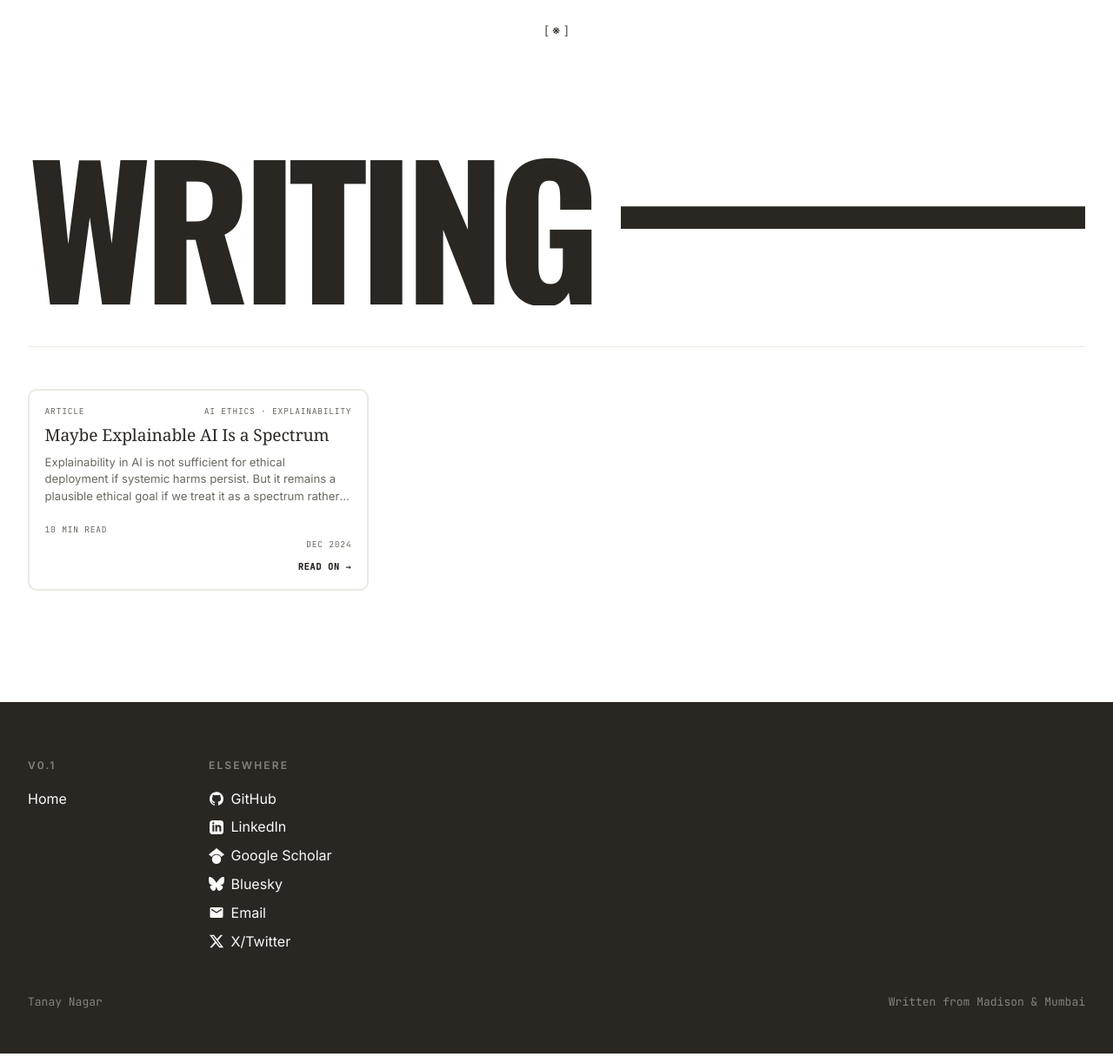
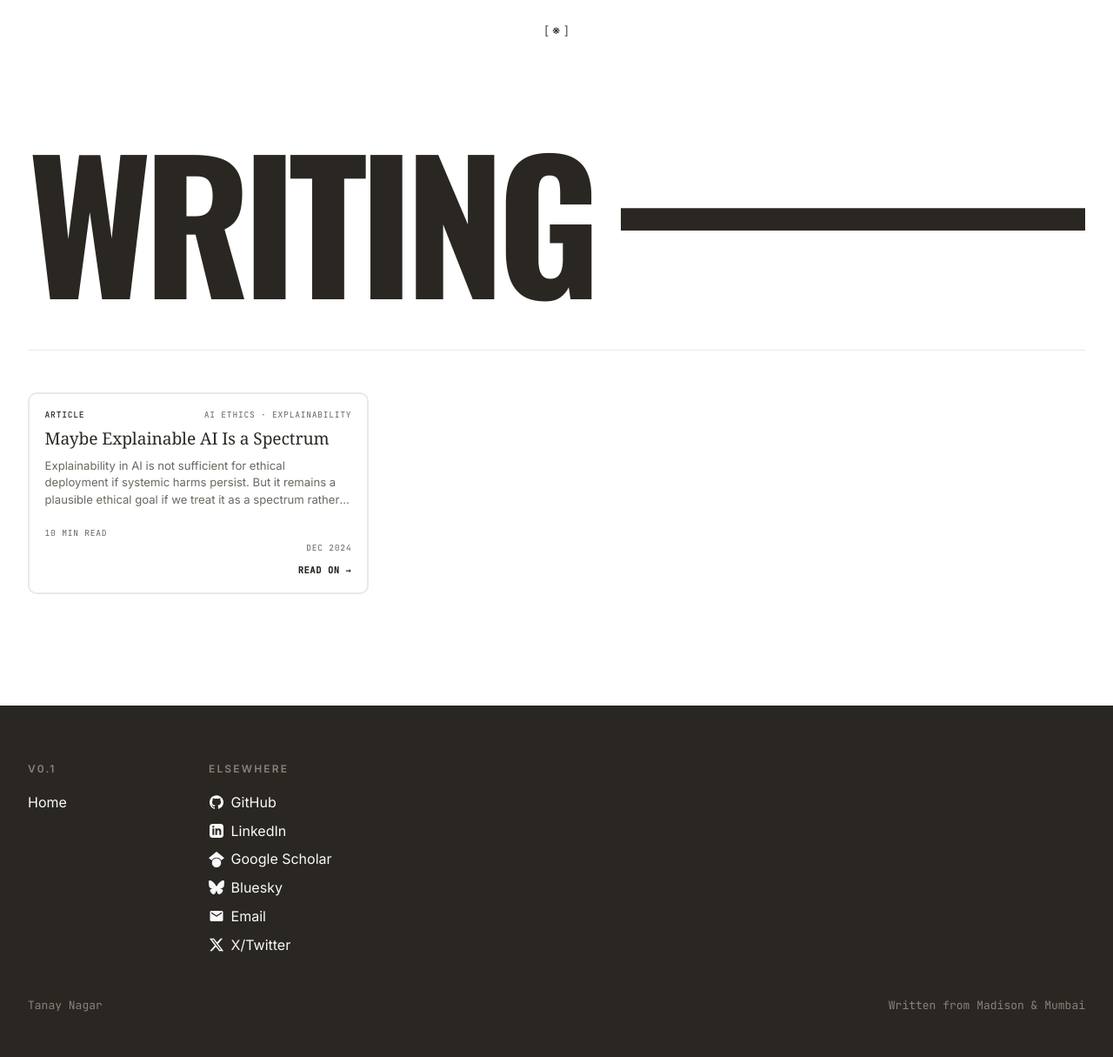
Before and after one commit to tnagar72/tnagar72.github.io, a Jekyll site: the page built from writing.html, in a window 1280 px wide. Shown: the whole page at 87% size. Built offline with Jekyll 4.4.1, drawn with Linux system fonts in a browser that asks for light colours; some web fonts are replaced.

Commit message:
feat(writing): distinguish Article vs Note in card kind label
Adds a kind-modifier class to the .field-meta-top .kind span:
- Article  → solid ink, weight 500, no pill (default register)
- Note     → cream text on a muted sage pill (#6b8e8a), so a
             Note card reads instantly differently from an Article

Sage is intentionally muted and distinct from --color-link (the
accent blue), so the pill cannot be mistaken for a clickable
element.

Also drops the WRITING title's line-height back to the default 1
and removes the cap-padding compensation — the slight bar
misalignment trades for more honest typography.

```diff
--- a/_includes/writing-index-card.html
+++ b/_includes/writing-index-card.html
@@ -41,8 +41,10 @@
 
 {%- assign post = include.post -%}
 {%- assign kind_label = "Note" -%}
+{%- assign kind_modifier = "kind--note" -%}
 {%- if post.layout == "article" -%}
   {%- assign kind_label = "Article" -%}
+  {%- assign kind_modifier = "kind--article" -%}
 {%- endif -%}
 
 {%- assign tag_primary   = post.topics[0] -%}
@@ -59,7 +61,7 @@
    itemscope itemtype="https://schema.org/Article">
 
   <div class="field-meta-top">
-    <span class="kind" itemprop="genre">{{ kind_label }}</span>
+    <span class="kind {{ kind_modifier }}" itemprop="genre">{{ kind_label }}</span>
     <span class="tags">{{ tag_primary }} &middot; {{ tag_secondary }}</span>
   </div>
 
--- a/assets/css/writing-index.css
+++ b/assets/css/writing-index.css
@@ -107,11 +107,10 @@
   font-family: var(--font-display-condensed);
   font-weight: 700;                            /* Oswald 700 — heaviest available */
   font-size: clamp(5rem, 16vw, 13rem);
-  line-height: 0.9;                            /* leaves room for the G descender */
+  line-height: 1;                              /* default — accept slight bar misalignment for honest typography */
   letter-spacing: -0.045em;                    /* tight tracking — letters nearly touch, mirrors the playground Manuka render */
   text-transform: uppercase;
   margin: 0;
-  padding-top: 0.08em;                         /* reserve room above cap height */
   color: var(--color-text);
   flex-shrink: 0;
   overflow: visible;                           /* chars can render beyond box */
@@ -241,6 +240,24 @@
 }
 body.layout-writing-index .field-meta-top .kind { white-space: nowrap; }
 body.layout-writing-index .field-meta-top .tags { text-align: right; }
+
+/* Article = solid ink, weight bump for visual gravity.
+   Note    = filled pill in a muted accent so a Note card reads
+             instantly differently from an Article card. The pill
+             height matches the surrounding mono line-height so the
+             top row stays on one optical baseline. */
+body.layout-writing-index .field-meta-top .kind--article {
+  color: var(--color-text);
+  font-weight: 500;
+}
+body.layout-writing-index .field-meta-top .kind--note {
+  color: #fafafa;
+  background: #6b8e8a;                        /* sage — muted teal-gray, distinct from accent blue used for links */
+  padding: 0.15rem 0.5rem 0.18rem;
+  border-radius: 999px;
+  letter-spacing: 0.1em;
+  font-weight: 500;
+}
 
 body.layout-writing-index .field-title {
   font-family: var(--font-serif);
```
